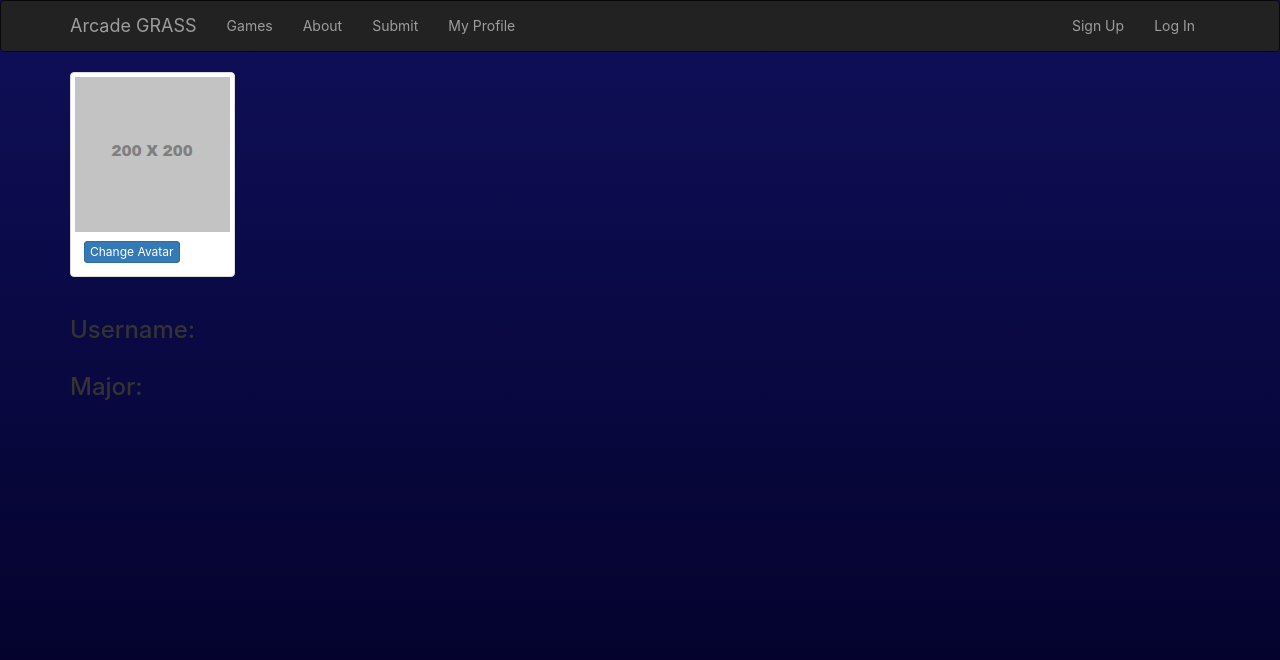
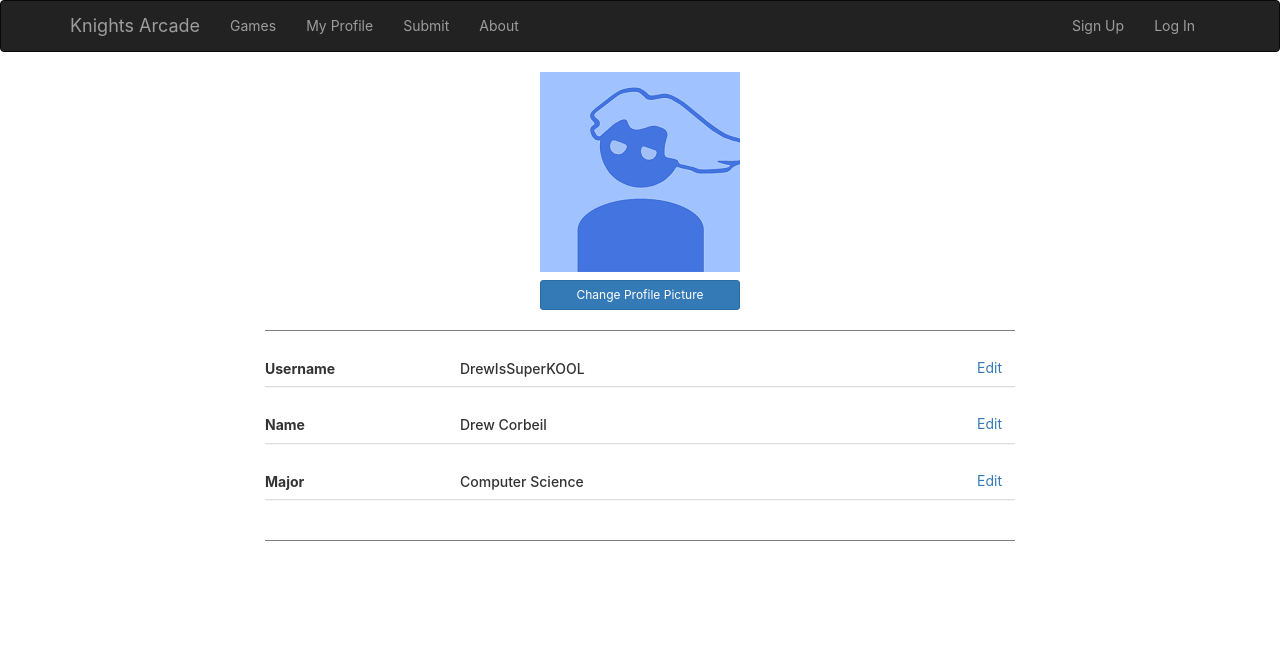
Before and after one commit to Dcorb1209/UCFArcade, a React (Create React App) app: page /MyProfile in a window 1280 px wide. Shown: the top 660 px of the page. Built offline with nearby package versions, Linux system fonts and the light colour scheme.

Commit message:
Started putting together layout for 'Edit My Profile' page with ways to edit each section of info. Scott I think you were right about the horizontal form looking better so I'll probably edit the submit page again.Note to self: Add contact info.

```diff
--- a/src/About.css
+++ b/src/About.css
@@ -1,3 +1,3 @@
-.text {
+/*.text {
   color: white;
-}
+}*/
--- a/src/App.css
+++ b/src/App.css
@@ -33,12 +33,11 @@
   }
 }
 
-.Jumbo {
-  /* This is the style for the Knights Arcade Banner */
+/*.Jumbo {
   background-color: rgba(0, 0, 0, 0);
   color: white;
-}
+}*/
 
-.text {
+/*.text {
   color: White
-}
+}*/
--- a/src/Components/NavBar.js
+++ b/src/Components/NavBar.js
@@ -39,7 +39,7 @@ export default class NaviBar extends Component {
 			<Navbar inverse collapseOnSelect>
 			  <Navbar.Header>
 			    <Navbar.Brand>
-			      <a href="/">Arcade GRASS</a>
+			      <a href="/">Knights Arcade</a>
 			    </Navbar.Brand>
 			    <Navbar.Toggle />
 			  </Navbar.Header>
@@ -48,14 +48,14 @@ export default class NaviBar extends Component {
 			      <NavItem eventKey={1} href="Games">
 			        Games
 			      </NavItem>
-			      <NavItem eventKey={2} href="About">
-			        About
+			      <NavItem href="MyProfile">
+			        My Profile
 			      </NavItem>
 			      <NavItem eventKey={3} href="Submit">
 			        Submit
 			      </NavItem>
-			      <NavItem href="MyProfile">
-			        My Profile
+			      <NavItem eventKey={2} href="About">
+			        About
 			      </NavItem>
 			      {/*<NavDropdown eventKey={3} title="Dropdown" id="basic-nav-dropdown">
 			        <MenuItem eventKey={3.1}>Action</MenuItem>
--- a/src/Games.css
+++ b/src/Games.css
@@ -1,3 +1,3 @@
-.text {
+/*.text {
   color: White
-}
+}*/
--- a/src/Home.js
+++ b/src/Home.js
@@ -12,10 +12,10 @@ class Home extends Component {
         <Jumbotron className ="Jumbo">
           <h1 className = "text"> Knights Arcade</h1>
           <p className = "text">
-            We might need a new name
+            Play / Share / Showcase
           </p>
           <p>
-            <Button bsStyle="primary">Button</Button>
+            <Button bsStyle="primary">Find An Arcade Machine</Button>
           </p>
         </Jumbotron>
 
--- a/src/MyProfile.css
+++ b/src/MyProfile.css
@@ -1,7 +1,55 @@
-.pic {
-    display: inline-block
+.my-profile{
+
 }
 
-.picDiv {
-	text-align: center;
+.my-profile__avatar{
+	//border-style: solid;
+	//border-width: 1px;
+    //border-color: darkgray;
+    width: 200px;
+    height: 200px;
+	display: block;
+    margin-left: auto;
+    margin-right: auto;
 }
+
+.my-profile__avatar-col{
+	//background-color: coral;
+}
+
+.my-profile__file-chooser-col{
+	//background-color: coral;
+}
+
+.my-profile__pic-button{
+	width: 200px;
+	display: block;
+    margin-left: auto;
+    margin-right: auto;
+    margin-top: 8px;
+}
+
+.my-profile__variable-name{
+
+}
+
+.my-profile__section-col{
+	//background-color: coral;
+}
+
+.my-profile__link-col{
+	text-align: right;
+	//background-color: coral;
+}
+
+.my-profile__hr{
+	background-color: gray;
+	color: lightgray;
+	border-color: gray;
+	height: 0px;
+}
+
+.my-profile__collapsed-panel{
+	border-style: solid;
+	border-width: 0px 0px 1px 0px;
+}
--- a/src/MyProfile.js
+++ b/src/MyProfile.js
@@ -1,28 +1,125 @@
 import React, { Component } from 'react';
 import NaviBar from './Components/NavBar';
-import { Button, Thumbnail, Grid, Row, Col } from 'react-bootstrap';
+import { Button, Thumbnail, Grid, Row, Col, Image, FormGroup, FormControl, ControlLabel, ButtonGroup, Label, Panel } from 'react-bootstrap';
+import './MyProfile.css';
 
 class MyProfile extends Component {
+
+  constructor(props, context) {
+    super(props, context);
+
+    this.handleEditUsername = this.handleEditUsername.bind(this);
+    this.handleEditName = this.handleEditName.bind(this);
+    this.handleEditMajor = this.handleEditMajor.bind(this);
+
+    this.state = {
+      usernameOpen: false,
+      nameOpen: false,
+      majorOpen: false
+    };
+  }
+
+  handleEditUsername() {
+      this.setState({ usernameOpen: !this.state.usernameOpen });
+  }
+
+  handleEditName() {
+      this.setState({ nameOpen: !this.state.nameOpen });
+  }
+
+  handleEditMajor() {
+      this.setState({ majorOpen: !this.state.majorOpen });
+  }
+
   render() {
     return (
       <div className = 'FullPage'>
         <NaviBar/>
         <Grid>
           <Row>
-            <Col xs={6} sm={3} md={2}>
-              <Thumbnail src={require('./avatarTest.png')}>
-                  <Button bsStyle="primary" bsSize='xsmall'>Change Avatar</Button>
-              </Thumbnail>
+            <Col className="my-profile__avatar-col" md={4} mdOffset={4}>
+              <Image className="my-profile__avatar" src={require('./avatarTest.png')} responsive/>
             </Col>
           </Row>
           <Row>
-            <Col md={3}>
-              <h3>Username:</h3>
+            <Col className="my-profile__file-chooser-col" md={4} mdOffset={4}>
+              <Button className="my-profile__pic-button" bsSize="small" bsStyle="primary">Change Profile Picture</Button>
             </Col>
           </Row>
           <Row>
-            <Col md={3}>
-              <h3>Major:</h3>
+            <Col md={8} mdOffset={2}>
+              <hr className="my-profile__hr" />
+            </Col>
+          </Row>
+          <Row>
+            <Col className="my-profile__section-col" md={2} mdOffset={2}>
+              <h5 className="my-profile__variable-name"><b>Username</b></h5>
+            </Col>
+            <Col className="my-profile__section-col" md={4}>
+              <h5 className="my-profile__variable-name">DrewIsSuperKOOL</h5>
+            </Col>
+            <Col className="my-profile__link-col" md={2}>
+              <Button bsStyle="link" bsSize="medium" onClick={this.handleEditUsername}>Edit</Button>
+            </Col>
+          </Row>
+          <Row>
+            <Col md={8} mdOffset={2}>
+              <Panel className="my-profile__collapsed-panel" id="collapsible-panel-example-1" expanded={this.state.usernameOpen}>
+                <Panel.Collapse>
+                  <Panel.Body>
+                    lkajsdlf;kjas;ldkfjas;ldkfjas;ldkfjas;ldkfjas.
+                  </Panel.Body>
+                </Panel.Collapse>
+              </Panel>
+            </Col>
+          </Row>
+          <Row>
+            <Col className="my-profile__section-col" md={2} mdOffset={2}>
+              <h5 className="my-profile__variable-name"><b>Name</b></h5>
+            </Col>
+            <Col className="my-profile__section-col" md={4}>
+              <h5 className="my-profile__variable-name">Drew Corbeil</h5>
+            </Col>
+            <Col className="my-profile__link-col" md={2}>
+              <Button bsStyle="link" bsSize="medium" onClick={this.handleEditName}>Edit</Button>
+            </Col>
+          </Row>
+          <Row>
+            <Col md={8} mdOffset={2}>
+              <Panel className="my-profile__collapsed-panel" id="collapsible-panel-example-1" expanded={this.state.nameOpen}>
+                <Panel.Collapse>
+                  <Panel.Body>
+                    lkajsdlf;kjas;ldkfjas;ldkfjas;ldkfjas;ldkfjas.
+                  </Panel.Body>
+                </Panel.Collapse>
+              </Panel>
+            </Col>
+          </Row>
+          <Row>
+            <Col className="my-profile__section-col" md={2} mdOffset={2}>
+              <h5 className="my-profile__variable-name"><b>Major</b></h5>
+            </Col>
+            <Col className="my-profile__section-col" md={4}>
+              <h5 className="my-profile__variable-name">Computer Science</h5>
+            </Col>
+            <Col className="my-profile__link-col" md={2}>
+              <Button bsStyle="link" bsSize="medium" onClick={this.handleEditMajor}>Edit</Button>
+            </Col>
+          </Row>
+          <Row>
+            <Col md={8} mdOffset={2}>
+              <Panel className="my-profile__collapsed-panel" id="collapsible-panel-example-1" expanded={this.state.majorOpen}>
+                <Panel.Collapse>
+                  <Panel.Body>
+                    lkajsdlf;kjas;ldkfjas;ldkfjas;ldkfjas;ldkfjas.
+                  </Panel.Body>
+                </Panel.Collapse>
+              </Panel>
+            </Col>
+          </Row>
+          <Row>
+            <Col md={8} mdOffset={2}>
+              <hr className="my-profile__hr" />
             </Col>
           </Row>
         </Grid>
--- a/src/Submit.css
+++ b/src/Submit.css
@@ -5,6 +5,6 @@
 
 }
 
-.text {
+/*.text {
     color: white;
-}
+}*/
--- a/src/index.css
+++ b/src/index.css
@@ -7,7 +7,7 @@ body {
   height: 100%;
   margin: 0;
   padding: 0;
-  background: linear-gradient(to bottom, rgba(15,15,90,1), rgba(2,0,36,1));
+  //background: linear-gradient(to bottom, rgba(15,15,90,1), rgba(2,0,36,1));
   font-family: -apple-system, BlinkMacSystemFont, "Segoe UI", "Roboto", "Oxygen",
     "Ubuntu", "Cantarell", "Fira Sans", "Droid Sans", "Helvetica Neue",
     sans-serif;
```
Also changed, not shown: src/avatarTest.png.
